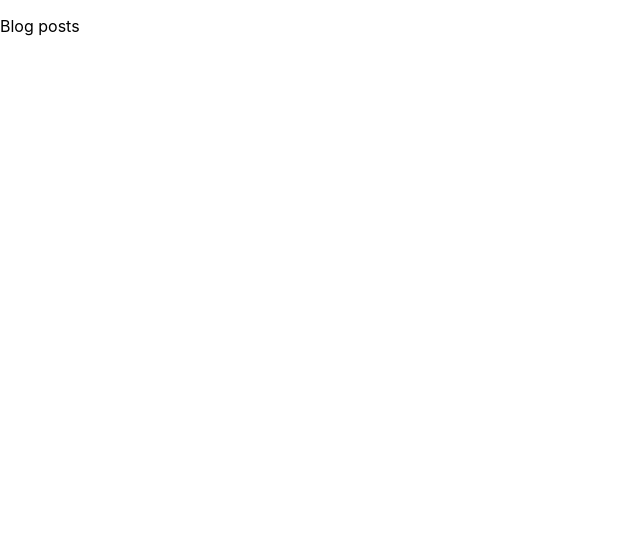
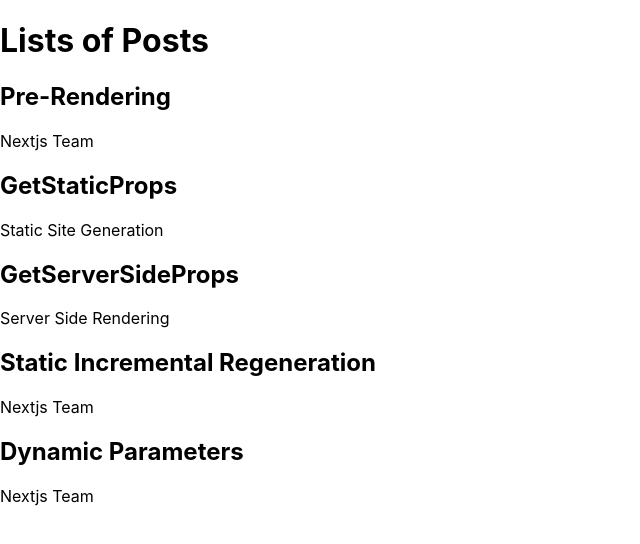
Before and after one commit to Gyekye/next-blog, a Next.js app: page /blog in a window 1280 px wide. Shown: the top 544 px of the page, without its empty margins (0-640 px from the left). Built offline with nearby package versions, Linux system fonts and the light colour scheme; data requests are answered from the project's data file.

Commit message:
feat: fetch post data with getServerSideProps function
Signed-off-by: Gyekye <mrgyekye740@gmail.com>

```diff
--- a/db.json
+++ b/db.json
@@ -1,9 +1,39 @@
 {
   "posts": [
-    { "id": 1, "title": "json-server", "author": "typicode" }
+    {
+      "id": 1,
+      "title": "Pre-Rendering",
+      "author": "Nextjs Team"
+    },
+    {
+      "id": 2,
+      "title": "GetStaticProps",
+      "author": "Static Site Generation"
+    },
+    {
+      "id": 4,
+      "title": "GetServerSideProps",
+      "author": "Server Side Rendering"
+    },
+    {
+      "id": 5,
+      "title": "Static Incremental Regeneration",
+      "author": "Nextjs Team"
+    },
+    {
+      "id": 7,
+      "title": "Dynamic Parameters",
+      "author": "Nextjs Team"
+    }
   ],
   "comments": [
-    { "id": 1, "body": "some comment", "postId": 1 }
+    {
+      "id": 1,
+      "body": "some comment",
+      "postId": 1
+    }
   ],
-  "profile": { "name": "typicode" }
+  "profile": {
+    "name": "typicode"
+  }
 }
--- a/pages/blog/index.tsx
+++ b/pages/blog/index.tsx
@@ -1,11 +1,44 @@
-import {NextPage} from 'next';
+import {GetServerSideProps, InferGetServerSidePropsType, NextPage} from 'next';
 
-const Index: NextPage = (): JSX.Element => {
+//* Type for post
+export type Post = {
+	id: number,
+	title: string,
+	author: string
+}
+
+const Index: NextPage = ({posts}: InferGetServerSidePropsType<typeof getServerSideProps>): JSX.Element => {
 	return (
 		<>
-			<p > Blog posts</p >
+			<h1 > Lists of Posts </h1 >
+			{
+				posts.map(
+					(post: Post) => {
+						return (
+							<div key={post.id} >
+								<h2 >{post.title}</h2 >
+								<p >{post.author}</p >
+							</div >
+						);
+					}
+				)
+			}
 		</>
 	);
 };
 
+//* Getting list of posts with getServerSideProps
+
+export const getServerSideProps: GetServerSideProps = async (context) => {
+	//? getStaticProps pre-renders HTML pages per request on the server then sends the generated HTML back as a response
+	const response: Response = await fetch(' http://localhost:3000/posts/');
+	const posts: Post[] = await response.json();
+
+	return {
+		//* Passes the posts list to the props object to be passed as a prop in the Index
+		props: {
+			posts
+		}
+	};
+};
 export default Index;
```
Also changed, not shown: pages/blog/first.tsx (deleted, +0 -11 lines), pages/blog/second.tsx (deleted, +0 -11 lines).
